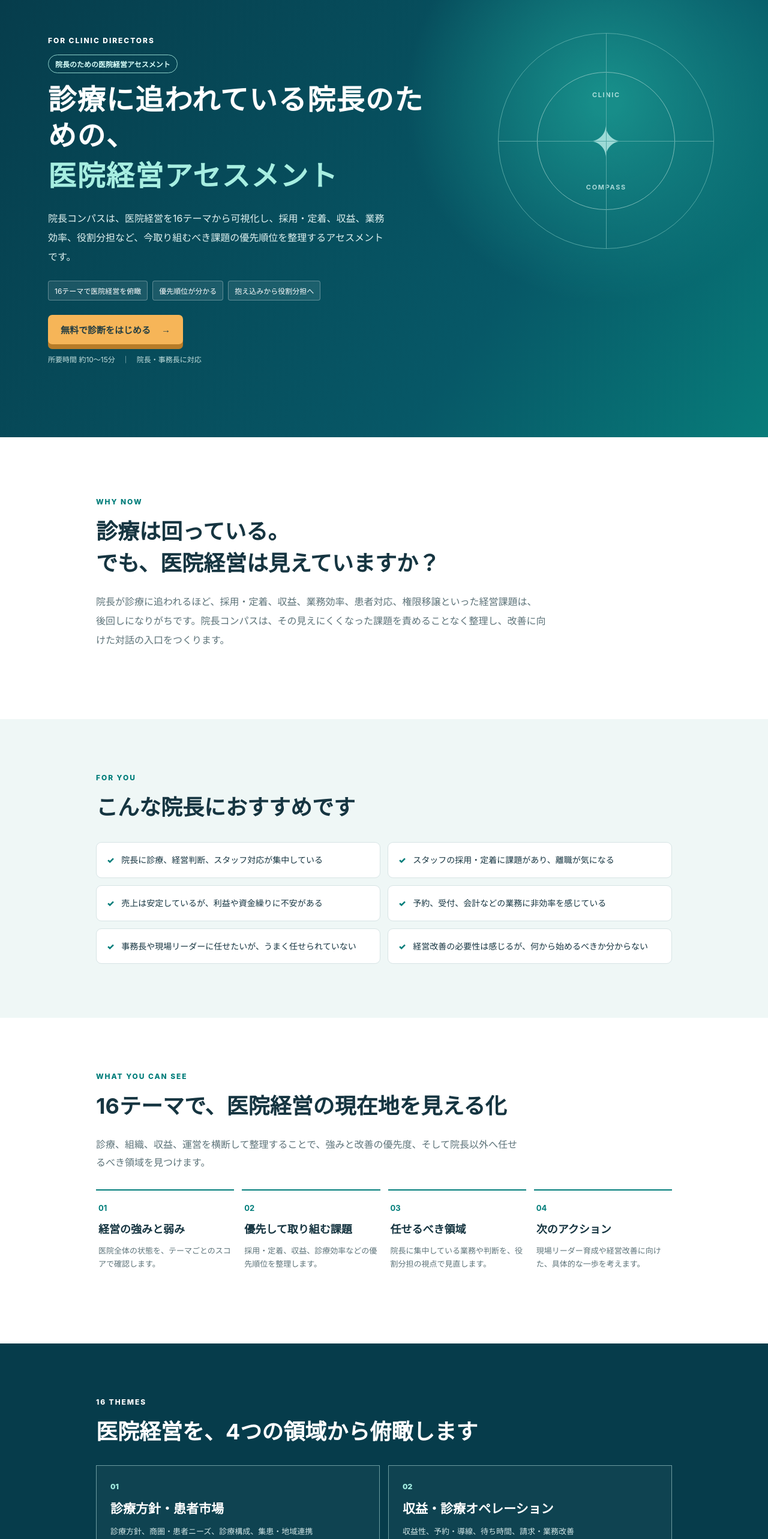
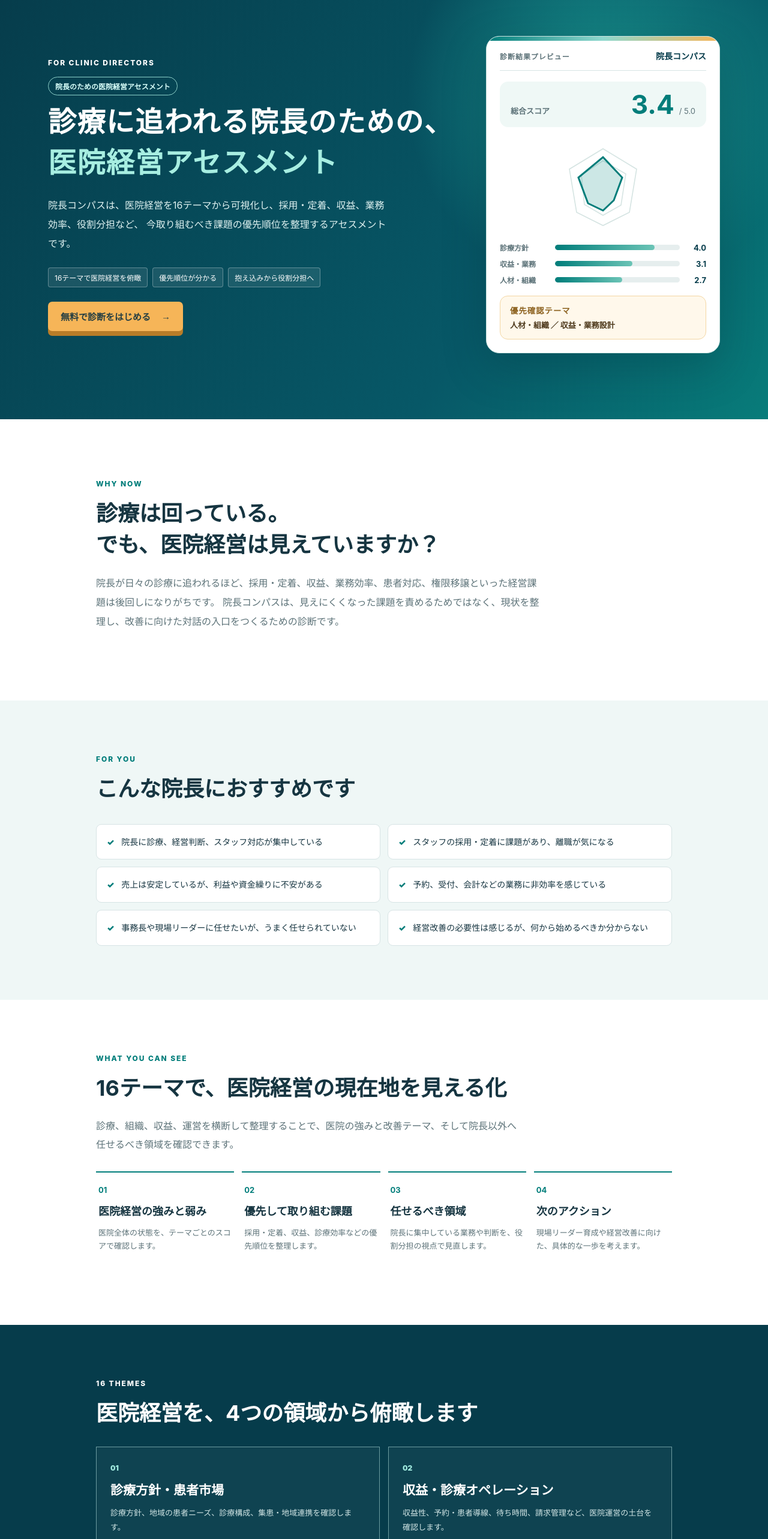
Before and after one commit to tworails-sato/clinic-compass, a Next.js app: page / in a window 1280 px wide. Shown: the part 120-2686 px from the top of the page at 60% size. Built offline with nearby package versions, Linux system fonts and the light colour scheme.

Commit message:
Update clinic compass questions

```diff
--- a/components/ClinicLanding.tsx
+++ b/components/ClinicLanding.tsx
@@ -8,41 +8,241 @@ const concerns = [
   "売上は安定しているが、利益や資金繰りに不安がある",
   "予約、受付、会計などの業務に非効率を感じている",
   "事務長や現場リーダーに任せたいが、うまく任せられていない",
-  "経営改善の必要性は感じるが、何から始めるべきか分からない"
+  "経営改善の必要性は感じるが、何から始めるべきか分からない",
 ];
 
 const themes = [
-  ["診療方針・患者市場", "診療方針、商圏・患者ニーズ、診療構成、集患・地域連携"],
-  ["収益・診療オペレーション", "収益性、予約・導線、待ち時間、請求・業務改善"],
-  ["医療品質・リスク管理", "患者体験、医療安全、労務・コンプライアンス、緊急対応"],
-  ["人・経営体制", "採用・定着、育成、役割分担、権限移譲、経営改善"],
+  ["診療方針・患者市場", "診療方針、地域の患者ニーズ、診療構成、集患・地域連携を確認します。"],
+  ["収益・診療オペレーション", "収益性、予約・患者導線、待ち時間、請求管理など、医院運営の土台を確認します。"],
+  ["医療品質・リスク管理", "患者体験、医療安全、労務・情報管理、緊急対応などのリスクを確認します。"],
+  ["人・経営体制", "採用・定着、育成、役割分担、権限移譲、改善活動の進め方を確認します。"],
+];
+
+const previewScores = [
+  ["診療方針", "4.0"],
+  ["収益・業務", "3.1"],
+  ["人材・組織", "2.7"],
 ];
 
 export function ClinicLanding({ onStart }: Props) {
-  return <main className="landing-new">
+  return (
+    <main className="landing-new">
       <section className="lp-hero lp-hero-new">
+        <div className="lp-hero-layout">
           <div className="lp-inner">
             <p className="eyebrow">FOR CLINIC DIRECTORS</p>
             <p className="hero-label">院長のための医院経営アセスメント</p>
-        <h1>診療に追われている院長のための、<em>医院経営アセスメント</em></h1>
-        <p className="hero-copy">院長コンパスは、医院経営を16テーマから可視化し、採用・定着、収益、業務効率、役割分担など、今取り組むべき課題の優先順位を整理するアセスメントです。</p>
-        <div className="hero-points"><span>16テーマで医院経営を俯瞰</span><span>優先順位が分かる</span><span>抱え込みから役割分担へ</span></div>
-        <button className="button cta-yellow" onClick={onStart}>無料で診断をはじめる <span>→</span></button>
-        <p className="micro">所要時間 約10〜15分　｜　院長・事務長に対応</p>
+            <h1>
+              診療に追われる院長のための、
+              <em>医院経営アセスメント</em>
+            </h1>
+            <p className="hero-copy">
+              院長コンパスは、医院経営を16テーマから可視化し、採用・定着、収益、業務効率、役割分担など、
+              今取り組むべき課題の優先順位を整理するアセスメントです。
+            </p>
+            <div className="hero-points">
+              <span>16テーマで医院経営を俯瞰</span>
+              <span>優先順位が分かる</span>
+              <span>抱え込みから役割分担へ</span>
             </div>
-      <div className="compass-visual"><div className="compass-ring"><b>CLINIC</b><i>✦</i><b>COMPASS</b></div></div>
+            <button className="button cta-yellow" onClick={onStart}>
+              無料で診断をはじめる
+              <span>→</span>
+            </button>
+          </div>
+
+          <aside className="diagnosis-preview" aria-label="診断画面のプレビュー">
+            <div className="preview-header">
+              <span>診断結果プレビュー</span>
+              <b>院長コンパス</b>
+            </div>
+            <div className="preview-score">
+              <p>総合スコア</p>
+              <strong>3.4</strong>
+              <small>/ 5.0</small>
+            </div>
+            <div className="preview-radar" aria-hidden="true">
+              <svg viewBox="0 0 160 160">
+                <polygon points="80,18 136,52 124,124 80,146 36,124 24,52" />
+                <polygon points="80,38 118,60 110,112 80,129 49,111 44,62" />
+                <polygon className="preview-radar-area" points="80,32 112,66 98,104 80,121 55,109 39,66" />
+              </svg>
+            </div>
+            <div className="preview-bars">
+              {previewScores.map(([label, score]) => (
+                <div key={label}>
+                  <span>{label}</span>
+                  <i>
+                    <b style={{ width: `${Number(score) * 20}%` }} />
+                  </i>
+                  <strong>{score}</strong>
+                </div>
+              ))}
+            </div>
+            <div className="preview-priority">
+              <small>優先確認テーマ</small>
+              <p>人材・組織 ／ 収益・業務設計</p>
+            </div>
+          </aside>
+        </div>
       </section>
 
-    <section className="problem-section" id="about"><div className="narrow-lp"><p className="eyebrow teal">WHY NOW</p><h2>診療は回っている。<br/>でも、医院経営は見えていますか？</h2><p>院長が診療に追われるほど、採用・定着、収益、業務効率、患者対応、権限移譲といった経営課題は、後回しになりがちです。院長コンパスは、その見えにくくなった課題を責めることなく整理し、改善に向けた対話の入口をつくります。</p></div></section>
+      <section className="problem-section" id="about">
+        <div className="narrow-lp">
+          <p className="eyebrow teal">WHY NOW</p>
+          <h2>
+            診療は回っている。
+            <br />
+            でも、医院経営は見えていますか？
+          </h2>
+          <p>
+            院長が日々の診療に追われるほど、採用・定着、収益、業務効率、患者対応、権限移譲といった経営課題は後回しになりがちです。
+            院長コンパスは、見えにくくなった課題を責めるためではなく、現状を整理し、改善に向けた対話の入口をつくるための診断です。
+          </p>
+        </div>
+      </section>
 
-    <section className="lp-section soft"><div className="narrow-lp"><p className="eyebrow teal">FOR YOU</p><h2>こんな院長におすすめです</h2><div className="concern-grid">{concerns.map(item=><article key={item}><span>✓</span>{item}</article>)}</div></div></section>
+      <section className="lp-section soft">
+        <div className="narrow-lp">
+          <p className="eyebrow teal">FOR YOU</p>
+          <h2>こんな院長におすすめです</h2>
+          <div className="concern-grid">
+            {concerns.map((item) => (
+              <article key={item}>
+                <span>✓</span>
+                {item}
+              </article>
+            ))}
+          </div>
+        </div>
+      </section>
 
-    <section className="lp-section"><div className="narrow-lp"><p className="eyebrow teal">WHAT YOU CAN SEE</p><h2>16テーマで、医院経営の現在地を見える化</h2><p className="section-lead">診療、組織、収益、運営を横断して整理することで、強みと改善の優先度、そして院長以外へ任せるべき領域を見つけます。</p><div className="see-grid"><article><b>01</b><h3>経営の強みと弱み</h3><p>医院全体の状態を、テーマごとのスコアで確認します。</p></article><article><b>02</b><h3>優先して取り組む課題</h3><p>採用・定着、収益、診療効率などの優先順位を整理します。</p></article><article><b>03</b><h3>任せるべき領域</h3><p>院長に集中している業務や判断を、役割分担の視点で見直します。</p></article><article><b>04</b><h3>次のアクション</h3><p>現場リーダー育成や経営改善に向けた、具体的な一歩を考えます。</p></article></div></div></section>
+      <section className="lp-section">
+        <div className="narrow-lp">
+          <p className="eyebrow teal">WHAT YOU CAN SEE</p>
+          <h2>16テーマで、医院経営の現在地を見える化</h2>
+          <p className="section-lead">
+            診療、組織、収益、運営を横断して整理することで、医院の強みと改善テーマ、そして院長以外へ任せるべき領域を確認できます。
+          </p>
+          <div className="see-grid">
+            <article>
+              <b>01</b>
+              <h3>医院経営の強みと弱み</h3>
+              <p>医院全体の状態を、テーマごとのスコアで確認します。</p>
+            </article>
+            <article>
+              <b>02</b>
+              <h3>優先して取り組む課題</h3>
+              <p>採用・定着、収益、診療効率などの優先順位を整理します。</p>
+            </article>
+            <article>
+              <b>03</b>
+              <h3>任せるべき領域</h3>
+              <p>院長に集中している業務や判断を、役割分担の視点で見直します。</p>
+            </article>
+            <article>
+              <b>04</b>
+              <h3>次のアクション</h3>
+              <p>現場リーダー育成や経営改善に向けた、具体的な一歩を考えます。</p>
+            </article>
+          </div>
+        </div>
+      </section>
 
-    <section className="themes-section"><div className="narrow-lp"><p className="eyebrow">16 THEMES</p><h2>医院経営を、4つの領域から俯瞰します</h2><div className="themes-grid">{themes.map(([title,text],i)=><article key={title}><span>0{i+1}</span><h3>{title}</h3><p>{text}</p></article>)}</div></div></section>
+      <section className="themes-section">
+        <div className="narrow-lp">
+          <p className="eyebrow">16 THEMES</p>
+          <h2>医院経営を、4つの領域から俯瞰します</h2>
+          <div className="themes-grid">
+            {themes.map(([title, text], i) => (
+              <article key={title}>
+                <span>0{i + 1}</span>
+                <h3>{title}</h3>
+                <p>{text}</p>
+              </article>
+            ))}
+          </div>
+        </div>
+      </section>
 
-    <section className="lp-section soft"><div className="narrow-lp"><p className="eyebrow teal">USE CASES</p><h2>期待できる活用シーン</h2><div className="uses"><span>経営改善の優先順位整理</span><span>事務長・現場リーダーとの役割分担</span><span>スタッフ採用・定着施策の見直し</span><span>診療効率・患者導線の改善</span><span>分院展開・拡大前の経営体制チェック</span><span>専門家へ相談する前の課題整理</span></div></div></section>
+      <section className="lp-section soft">
+        <div className="narrow-lp">
+          <p className="eyebrow teal">USE CASES</p>
+          <h2>期待できる活用シーン</h2>
+          <div className="uses">
+            <span>経営改善の優先順位整理</span>
+            <span>事務長・現場リーダーとの役割分担</span>
+            <span>スタッフ採用・定着施策の見直し</span>
+            <span>診療効率・患者導線の改善</span>
+            <span>分院展開・拡大前の経営体制チェック</span>
+            <span>専門家へ相談する前の課題整理</span>
+          </div>
+        </div>
+      </section>
 
-    <section className="journey" id="flow"><div className="narrow-lp"><p className="eyebrow">FROM ASSESSMENT TO ACTION</p><h2>診断して終わりではなく、<br/>改善の一歩まで整理します</h2><ol><li><b>01</b><span>診断案内<br/><small>目的と進め方を確認</small></span></li><li><b>02</b><span>WEB診断の実施<br/><small>現在地を可視化</small></span></li><li><b>03</b><span>診断結果の確認<br/><small>テーマ別結果を読む</small></span></li><li><b>04</b><span>フィードバック<br/><small>状況を具体化する</small></span></li><li><b>05</b><span>優先課題の整理<br/><small>次の一歩を決める</small></span></li><li><b>06</b><span>必要な支援の検討<br/><small>商談・支援開始へ</small></span></li></ol><button className="button cta-yellow" onClick={onStart}>まずは現在地を確認する →</button></div></section>
-  </main>;
+      <section className="journey" id="flow">
+        <div className="narrow-lp">
+          <p className="eyebrow">FROM ASSESSMENT TO ACTION</p>
+          <h2>
+            診断して終わりではなく、
+            <br />
+            改善の一歩まで整理します
+          </h2>
+          <ol>
+            <li>
+              <b>01</b>
+              <span>
+                診断案内
+                <br />
+                <small>目的と進め方を確認</small>
+              </span>
+            </li>
+            <li>
+              <b>02</b>
+              <span>
+                WEB診断の実施
+                <br />
+                <small>現在地を可視化</small>
+              </span>
+            </li>
+            <li>
+              <b>03</b>
+              <span>
+                診断結果の確認
+                <br />
+                <small>テーマ別結果を読む</small>
+              </span>
+            </li>
+            <li>
+              <b>04</b>
+              <span>
+                フィードバック
+                <br />
+                <small>状況を具体化する</small>
+              </span>
+            </li>
+            <li>
+              <b>05</b>
+              <span>
+                優先課題の整理
+                <br />
+                <small>次の一歩を決める</small>
+              </span>
+            </li>
+            <li>
+              <b>06</b>
+              <span>
+                必要な支援の検討
+                <br />
+                <small>商談・支援開始へ</small>
+              </span>
+            </li>
+          </ol>
+          <button className="button cta-yellow" onClick={onStart}>
+            まずは現在地を確認する →
+          </button>
+        </div>
+      </section>
+    </main>
+  );
 }
```
Also changed, not shown: app/globals.css. Lines whose indentation alone changed are shown as unchanged.
